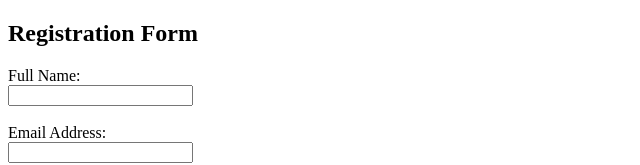
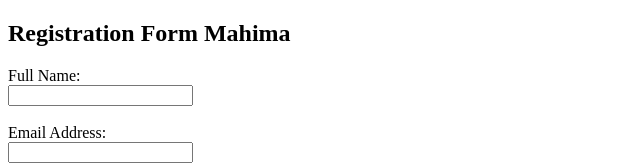
Before and after one commit to Mahima-Acharya/Mahima-Acharya.github.io, a plain HTML site: page index.html in a window 1280 px wide. Shown: the top 165 px of the page, without its empty margins (0-640 px from the left). Drawn offline with Linux system fonts and the light colour scheme.

Commit message:
Second update

```diff
--- a/index.html
+++ b/index.html
@@ -5,7 +5,7 @@
   <title>Sample HTML Form</title>
 </head>
 <body>
-  <h2>Registration Form</h2>
+  <h2>Registration Form Mahima</h2>
   <form action="/submit-form" method="POST">
 
     <label for="name">Full Name:</label><br>
```
